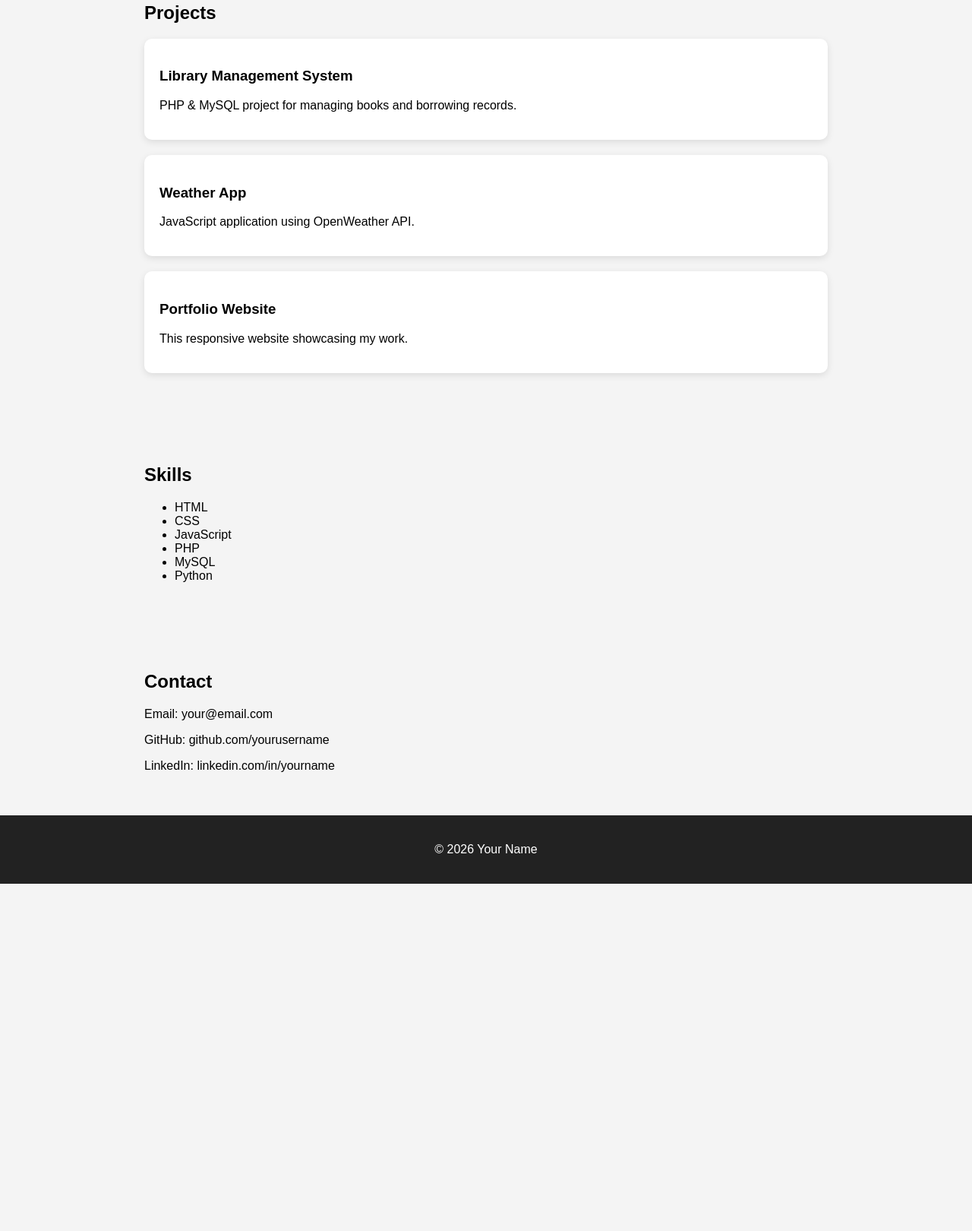
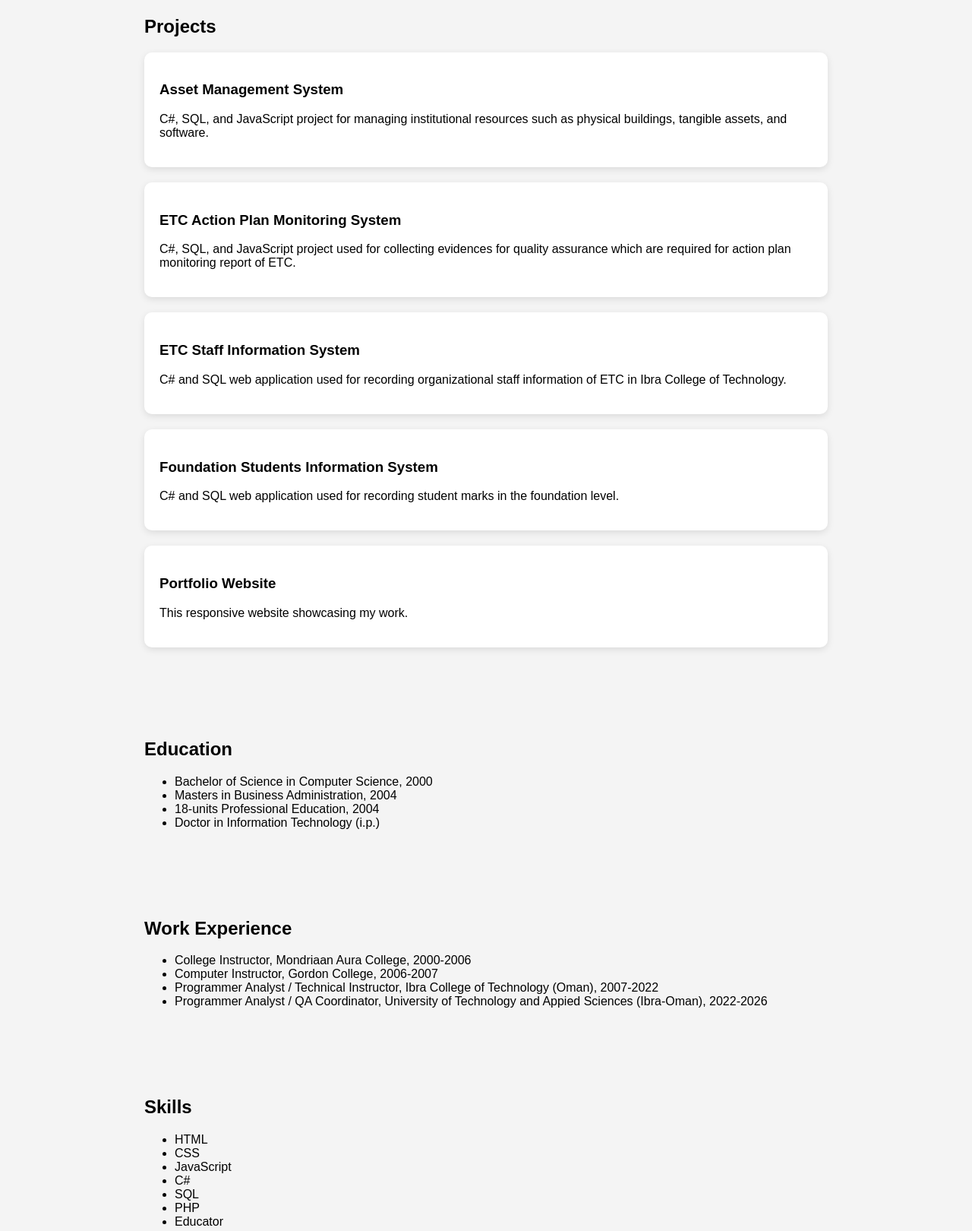
Before and after one commit to roland-0529/lance.github.io, a plain HTML site: page index.html in a window 1280 px wide. Shown: the part 485-2105 px from the top of the page at 76% size. Before the commit the page ends 1648 px from the top, so only its background shows below. Drawn offline with Linux system fonts and the light colour scheme.

Commit message:
Update index.html

```diff
--- a/index.html
+++ b/index.html
@@ -10,11 +10,13 @@
 
 <header>
     <h1>Roland Ablian</h1>
-    <p>Web Developer | Programmer | Designer</p>
+    <p>Programmer Analyst | IT Instructor</p>
 
     <nav>
         <a href="#about">About</a>
         <a href="#projects">Projects</a>
+        <a href="#education">Education</a>
+        <a href="#workexp">Education</a>
         <a href="#skills">Skills</a>
         <a href="#contact">Contact</a>
     </nav>
@@ -24,8 +26,8 @@
     <h2>About Me</h2>
     <img src="images/profile.jpg" alt="Profile Photo">
     <p>
-        Hello! I'm a passionate developer who enjoys building websites,
-        web applications, and learning new technologies.
+        A passionate system analyst and developer who enjoys building system and
+        web applications, and imparting IT knowledge to new generation of learners.
     </p>
 </section>
 
@@ -33,19 +35,51 @@
     <h2>Projects</h2>
 
     <div class="card">
-        <h3>Library Management System</h3>
-        <p>PHP & MySQL project for managing books and borrowing records.</p>
+        <h3>Asset Management System</h3>
+        <p>C#, SQL, and JavaScript project for managing institutional resources such as physical buildings, tangible assets, and software.</p>
     </div>
 
     <div class="card">
-        <h3>Weather App</h3>
-        <p>JavaScript application using OpenWeather API.</p>
+        <h3>ETC Action Plan Monitoring System</h3>
+        <p>C#, SQL, and JavaScript project used for collecting evidences for quality assurance which are required for action plan monitoring report of ETC.</p>
+    </div>
+
+    <div class="card">
+        <h3>ETC Staff Information System</h3>
+        <p>C# and SQL web application used for recording organizational staff information of ETC in Ibra College of Technology.</p>
+    </div>
+
+    <div class="card">
+        <h3>Foundation Students Information System</h3>
+        <p>C# and SQL web application used for recording student marks in the foundation level.</p>
     </div>
 
     <div class="card">
         <h3>Portfolio Website</h3>
         <p>This responsive website showcasing my work.</p>
     </div>
+</section>
+
+<section id="education">
+    <h2>Education</h2>
+
+    <ul>
+        <li>Bachelor of Science in Computer Science, 2000</li>
+        <li>Masters in Business Administration, 2004</li>
+        <li>18-units Professional Education, 2004</li>
+        <li>Doctor in Information Technology (i.p.)</li>
+    </ul>
+</section>
+
+<section id="workexp">
+    <h2>Work Experience</h2>
+
+    <ul>
+        <li>College Instructor, Mondriaan Aura College, 2000-2006</li>
+        <li>Computer Instructor, Gordon College, 2006-2007</li>
+        <li>Programmer Analyst / Technical Instructor, Ibra College of Technology (Oman), 2007-2022</li>
+        <li>Programmer Analyst / QA Coordinator, University of Technology and Appied Sciences (Ibra-Oman), 2022-2026</li>
+    </ul>
 </section>
 
 <section id="skills">
@@ -55,22 +89,23 @@
         <li>HTML</li>
         <li>CSS</li>
         <li>JavaScript</li>
+        <li>C#</li>
+        <li>SQL</li>
         <li>PHP</li>
-        <li>MySQL</li>
-        <li>Python</li>
+        <li>Educator</li>
     </ul>
 </section>
 
 <section id="contact">
     <h2>Contact</h2>
 
-    <p>Email: your@email.com</p>
-    <p>GitHub: github.com/yourusername</p>
-    <p>LinkedIn: linkedin.com/in/yourname</p>
+    <p>Email: roland_lance_ablian@yahoo.com</p>
+    <p>GitHub: github.com/roland-0529/</p>
+    <p>LinkedIn: linkedin.com/in/va-roland-ablian-3a8664376/</p>
 </section>
 
 <footer>
-    <p>© 2026 Your Name</p>
+    <p>© 2026 Roland Ablian</p>
 </footer>
 
 </body>
```
